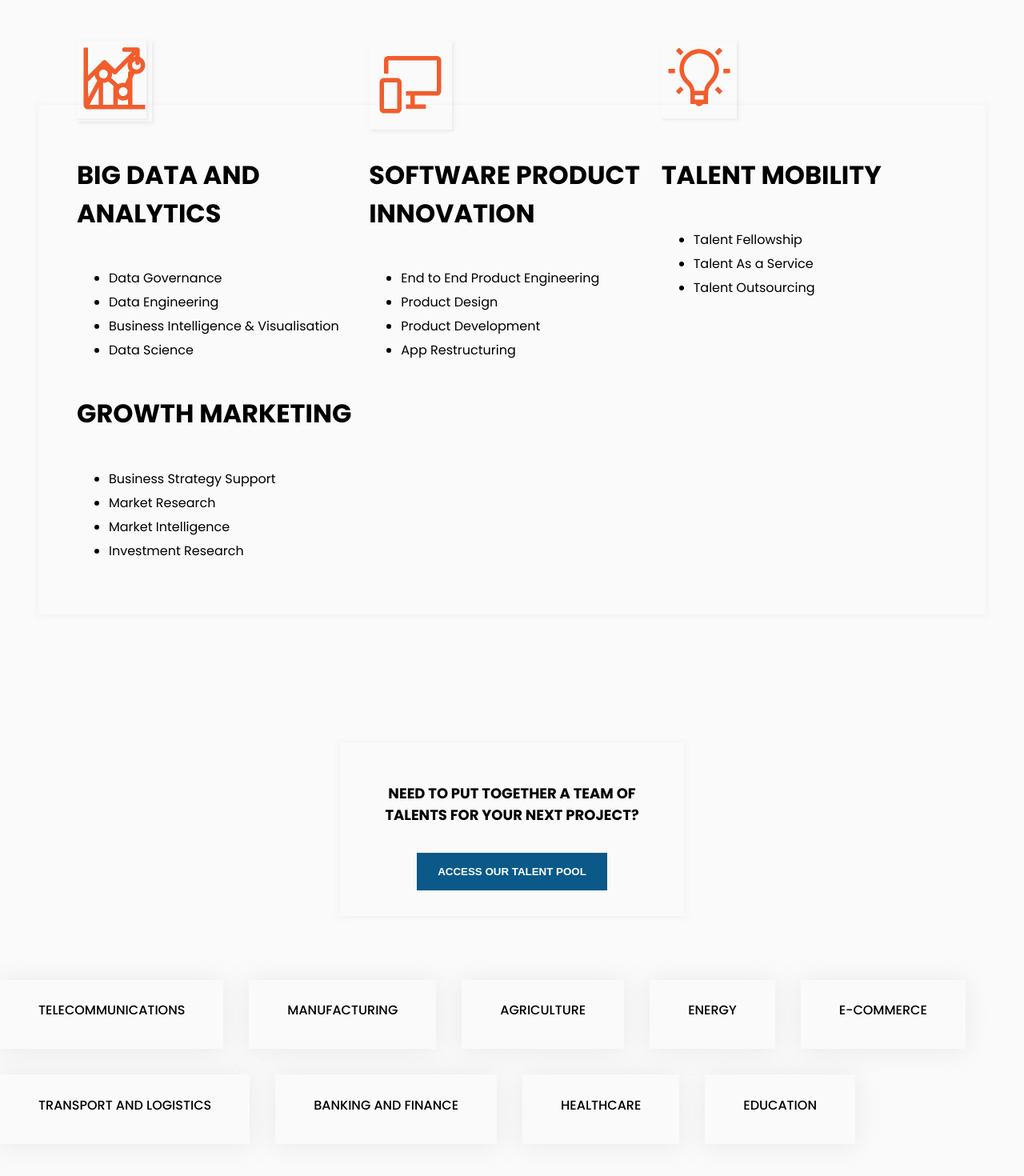
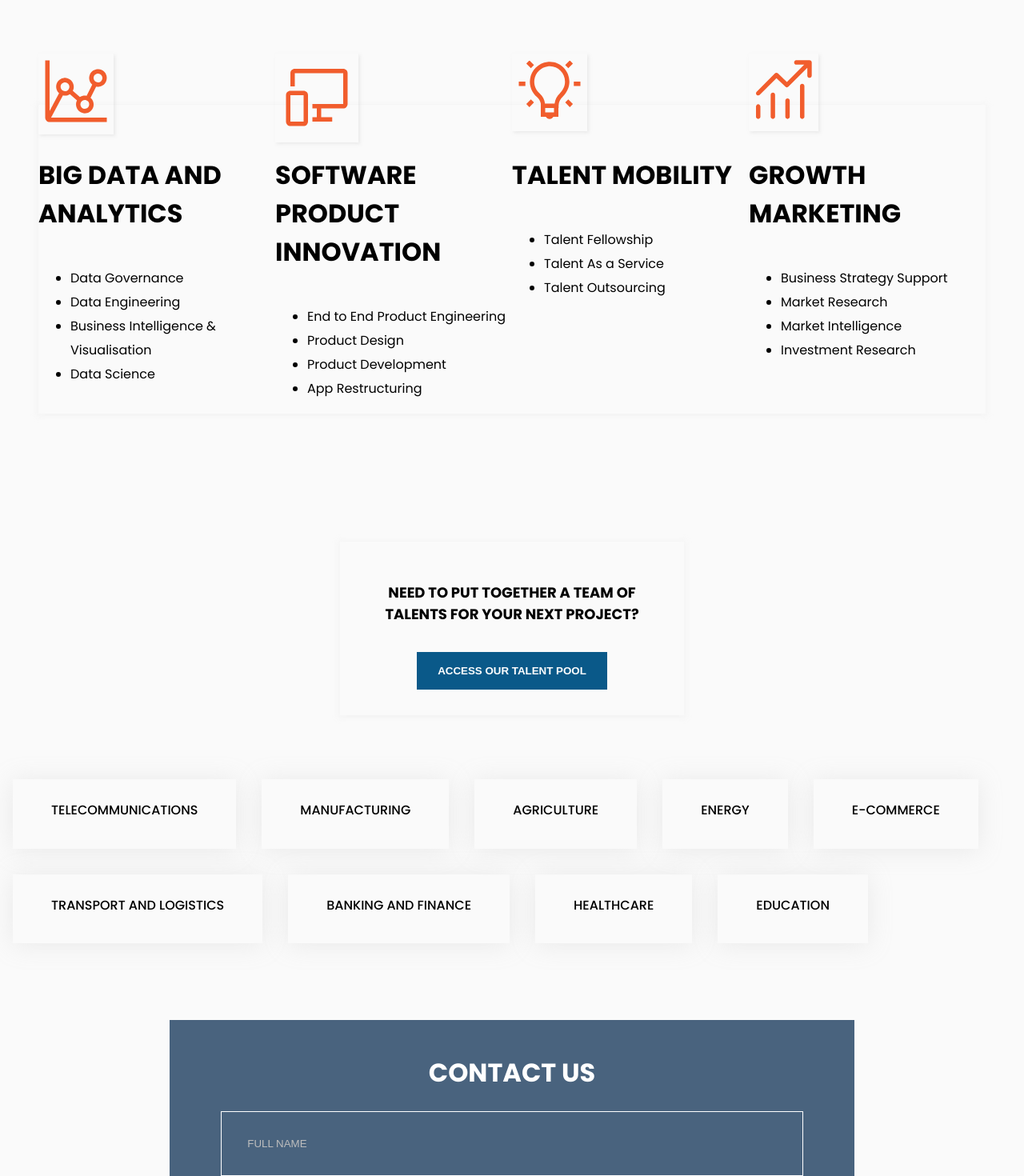
Before and after one commit to consoledot/Determinas, a Next.js app: page /data-science in a window 1280 px wide. Shown: the part 3900-5370 px from the top of the page at 80% size. Built offline with nearby package versions, Linux system fonts and the light colour scheme.

Commit message:
update blog page

```diff
--- a/components/Navigation/index.jsx
+++ b/components/Navigation/index.jsx
@@ -88,10 +88,26 @@ export default function Navigation() {
                 Software Product and Innovation
               </Link>
               <div className={styles.inner_dropdown}>
-                <li>End to End Product Engineering</li>
-                <li>Product Design</li>
-                <li>Product Development</li>
-                <li>App Restructuring</li>
+                <li>
+                  <Link href="/software-product-innovation">
+                    End to End Product Engineering
+                  </Link>
+                </li>
+                <li>
+                  <Link href="/software-product-innovation">
+                    Product Design
+                  </Link>
+                </li>
+                <li>
+                  <Link href="/software-product-innovation">
+                    Product Development
+                  </Link>
+                </li>
+                <li>
+                  <Link href="/software-product-innovation">
+                    App Restructuring
+                  </Link>
+                </li>
               </div>
             </li>
             <li>
--- a/styles/globals.css
+++ b/styles/globals.css
@@ -327,7 +327,7 @@ button:hover {
   }
 }
 .focus {
-  padding: 1rem 0;
+  padding: 1rem;
   display: flex;
   gap: 2rem;
   flex-wrap: wrap;
@@ -496,18 +496,23 @@ button:hover {
 .services {
   display: grid;
   margin: 10rem 3rem;
-  padding: 3rem;
-  position: relative;
+  /* padding: 3rem; */
+  /* position: relative; */
+  /* border: 1px solid red; */
   grid-template-columns: repeat(auto-fit, minmax(280px, 1fr));
-  grid-gap: 0.5rem;
+  /* grid-gap: 0.6rem; */
   justify-content: space-between;
   box-shadow: 0px 1px 6px 3px rgba(243, 243, 243, 0.78);
   -webkit-box-shadow: 0px 1px 6px 3px rgba(243, 243, 243, 0.78);
   -moz-box-shadow: 0px 1px 6px 3px rgba(243, 243, 243, 0.78);
 }
+.services > div {
+  position: relative;
+  /* border: 1px solid red; */
+}
 .services .service-img {
   position: absolute;
-  top: -5rem;
+  top: -4rem;
   padding: 0.5rem;
   box-shadow: 2px 2px 4px rgba(189, 189, 189, 0.25);
 }
@@ -516,6 +521,7 @@ button:hover {
 }
 .services .item {
   position: relative;
+  padding-top: 3rem;
 }
 .services .item h4 {
   font-size: 32px;
@@ -591,7 +597,6 @@ button:hover {
   position: absolute;
   top: 7rem;
   width: 100%;
-  display: flex;
   justify-content: center;
   display: none;
 }
@@ -648,7 +653,7 @@ button:hover {
   margin-top: 3rem;
 }
 .explore-topics {
-  display: flex;
+  display: none;
   box-shadow: 0px 2px 4px rgba(189, 189, 189, 0.25);
   width: 70vw;
   margin: 1.5rem auto;
@@ -679,6 +684,9 @@ button:hover {
   }
   .blog-search .input-div:first-child {
     display: none;
+  }
+  .explore-topics {
+    display: flex;
   }
   .topics {
     flex-wrap: wrap;
```
